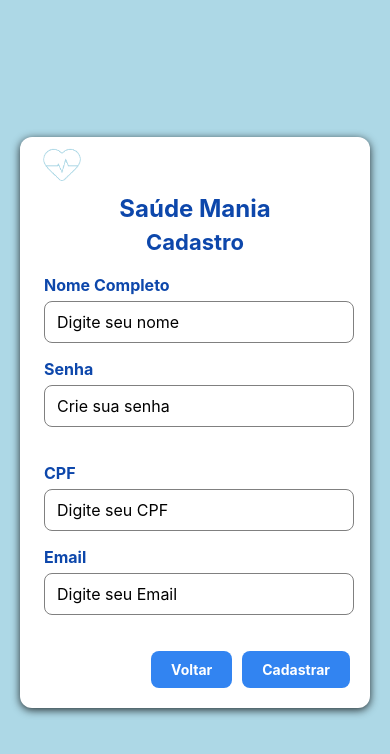
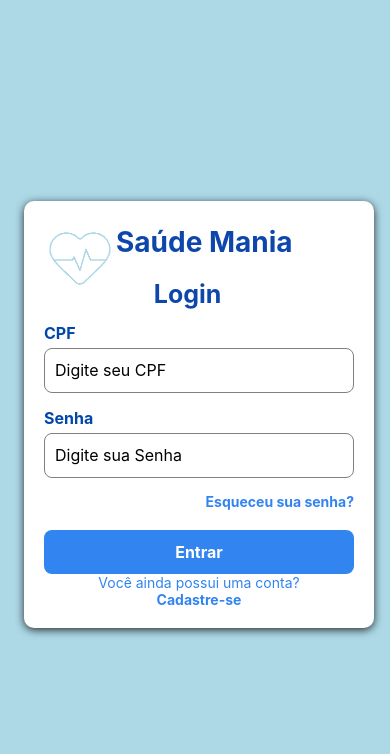
Before and after one commit to ClinicHealthCareSystem/FrontEnd, a React Native app: screen / in a window 390 px wide. Shown: the top 754 px of the page. Built offline with nearby package versions, Linux system fonts and the light colour scheme.

Commit message:
TSK3 feat  conexao backend para login usuario

```diff
--- a/App.tsx
+++ b/App.tsx
@@ -1,13 +1,13 @@
 import { StatusBar } from 'expo-status-bar';
 import { StyleSheet, Text, View } from 'react-native';
 import Login from "./src/pages/login";
-import Cadastro from './src/pages/cadastro';
+//import Cadastro from './src/pages/cadastro';
 //import TelaIncial from './src/pages/telainicial';
 export default function App() {
   return (
     //<TelaIncial/>
-    <Cadastro/>
-    //<Login/>
+    //<Cadastro/>
+    <Login/>
     // <View style={styles.container}>
 
     //   <Login/>
--- a/src/pages/cadastro.tsx
+++ b/src/pages/cadastro.tsx
@@ -10,7 +10,7 @@ import styles from "../styles/cadastro";
 
 export default function Cadastro(){
     const {control, handleSubmit, formState: {errors}} = useForm({})
-    async function handleSignIn(data: any){
+    async function handleSignUp(data: any){
         console.log(data);
         try {
             const response = await fetch(`http://localhost:3000/user/signUp`, {
@@ -80,7 +80,7 @@ export default function Cadastro(){
                 <TouchableOpacity style={styles.buttonVoltar}>
                     <Text style={styles.buttonText}>Voltar</Text>
                 </TouchableOpacity>
-                <TouchableOpacity style={styles.buttonCadastrar} onPress={handleSubmit(handleSignIn)}>
+                <TouchableOpacity style={styles.buttonCadastrar} onPress={handleSubmit(handleSignUp)}>
                     <Text style={styles.buttonText}>Cadastrar</Text>
                 </TouchableOpacity>
             </View>
--- a/src/pages/login.tsx
+++ b/src/pages/login.tsx
@@ -1,4 +1,5 @@
 import React from "react";
+import {useForm, Controller} from "react-hook-form";
 import {
   Text, TextInput, TouchableOpacity,
   View, Image, ScrollView,
@@ -6,6 +7,23 @@ import {
 import styles from "../styles/login";
 
 export default function Login(){
+  const {control, handleSubmit, formState: {errors}} = useForm({})
+  async function handleSignUp(data: any){
+    console.log(data);
+    try{
+      const response = await fetch(`http://localhost:3000/user/login`,{
+        method: "GET",
+        headers: {
+          'Content-Type': 'application/json',
+        },
+        body: JSON.stringify(data)
+    })
+    }
+    catch (error){
+      console.log("Não foi possivel criar o usuário" + error);
+
+    }
+  }
   return (
     <ScrollView contentContainerStyle={styles.background}>
       <View style={styles.caixa}>
@@ -39,7 +57,7 @@ export default function Login(){
         </TouchableOpacity>
 
         <Text style={styles.textinfo}>Você ainda possui uma conta?</Text>
-        <TouchableOpacity style={styles.buttonCadastro}>
+        <TouchableOpacity style={styles.buttonCadastro} onPress={handleSubmit(handleSignUp)}>
             <Text style={styles.buttonTextCadastro}>Cadastre-se</Text>
         </TouchableOpacity>
 
--- a/src/styles/login.ts
+++ b/src/styles/login.ts
@@ -1,7 +1,7 @@
 
 import {Dimensions, StyleSheet} from "react-native";
 const {width, height} = Dimensions.get("window");
-
+const isSmallScreen = width < 380;
 export default  StyleSheet.create({
 background:{
   flex: 1,
@@ -21,6 +21,9 @@ caixa:{
   shadowOpacity: 0.8,
   shadowOffset: { width: 0, height: 2},
   shadowRadius: 8,
+  width: isSmallScreen ? "100%" : "100%",
+  marginBottom: 16,
+  marginHorizontal: isSmallScreen ? 0 : 4,
 
 },
 caixaTitulo:{
```
